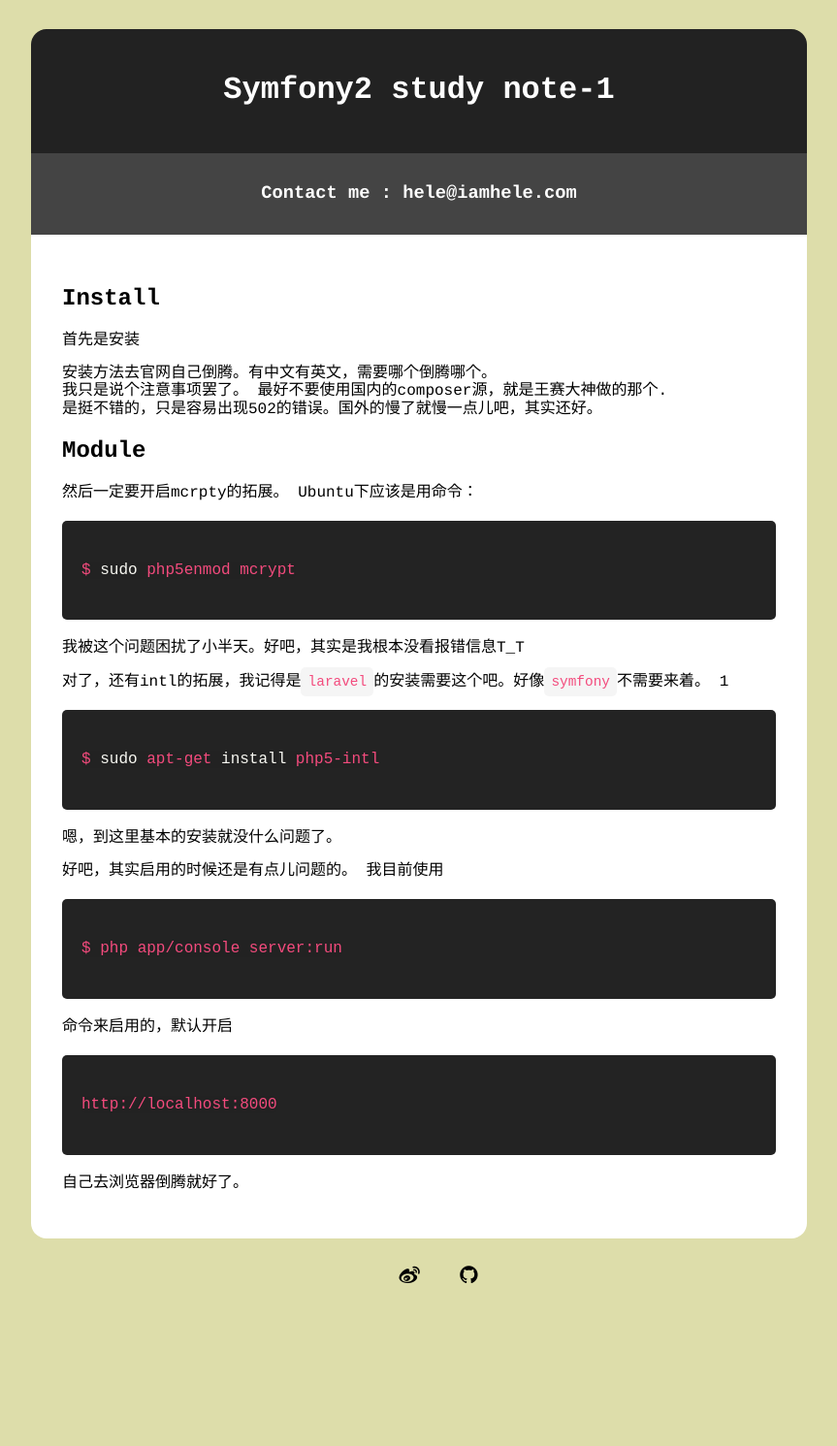
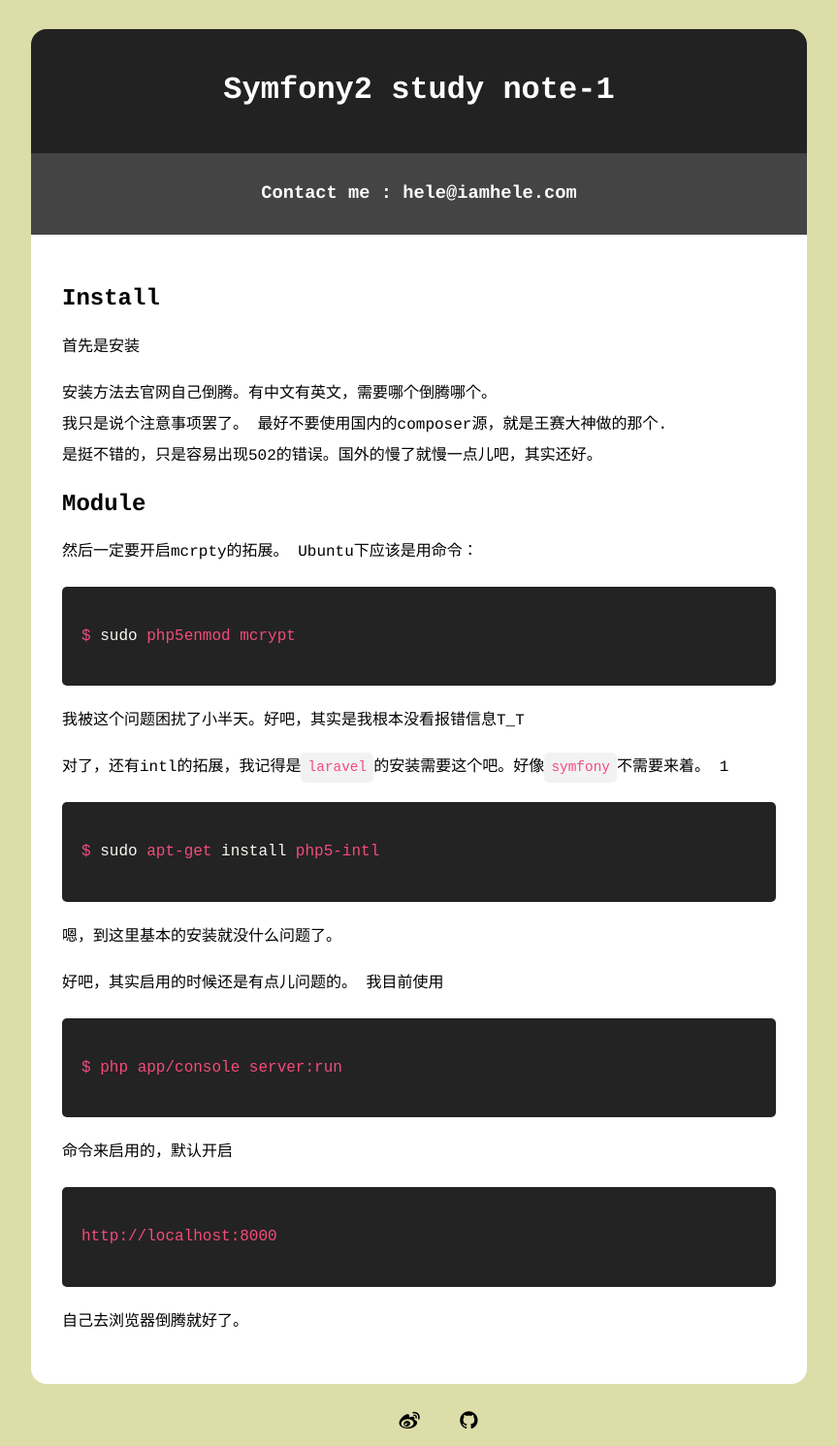
Before and after one commit to AnnatarHe/AnnatarHe.github.io, a Jekyll site: the page built from _posts/2015-06-11-Symfony2-study-notes-1.md, in a window 1280 px wide. Shown: the whole page at 97% size, without its empty margins (208-1071 px from the left). Built offline with Jekyll 4.4.1, drawn with Linux system fonts in a browser that asks for light colours; nearby versions of some CDN libraries; comment, search, counter and statistics services are not loaded; before the commit the page ends 1341 px from its top, so only the background shows below that.

Commit message:
change some style in post page

```diff
--- a/_layouts/post.html
+++ b/_layouts/post.html
@@ -8,7 +8,7 @@
 		<h3>Contact me : hele@iamhele.com</h3>
 	</nav>
 	<div class="content">
-				{{ content }}
+		{{ content }}
 		<div id="disqus_thread"></div>
 		<script type="text/javascript">
 		    /* * * CONFIGURATION VARIABLES * * */
--- a/css/main.scss
+++ b/css/main.scss
@@ -1,10 +1,9 @@
 ---
 ---
-
 @charset "utf-8";
 body{
 	background-color:#dda;
-	font-family: "Courier";
+	font-family: "Courier","Ubuntu Mono";
 }
 .main{
 	border-radius:1em;
@@ -37,7 +36,7 @@ body{
 		border-bottom-right-radius:1em;
 		code{
 			font-size: 0.9em;
-			background-color:rgba(0,0,0,0.04);
+			background-color:rgba(0,0,0,0.05);
 			padding: 0.5em;
 			border-radius:5px;
 			color:#f34b7d;
@@ -97,6 +96,7 @@ a{
 	padding:20px;
 	font-family:"Monaco","Ubuntu Mono","Courier";
 	code{
+		background-color:#232323 !important;
 		font-size: 1em !important;
 		padding: 0 !important;
 	}
@@ -108,3 +108,6 @@ blockquote {
   font-size: 17.5px;
   border-left: 5px solid #eee;
 }
+p{
+	line-height:2em;
+}
--- a/css/monokai.css
+++ b/css/monokai.css
@@ -57,4 +57,3 @@
 .highlight .vg { color: #f8f8f2 } /* Name.Variable.Global */
 .highlight .vi { color: #f8f8f2 } /* Name.Variable.Instance */
 .highlight .il { color: #ae81ff } /* Literal.Number.Integer.Long */
-.highlight
```
